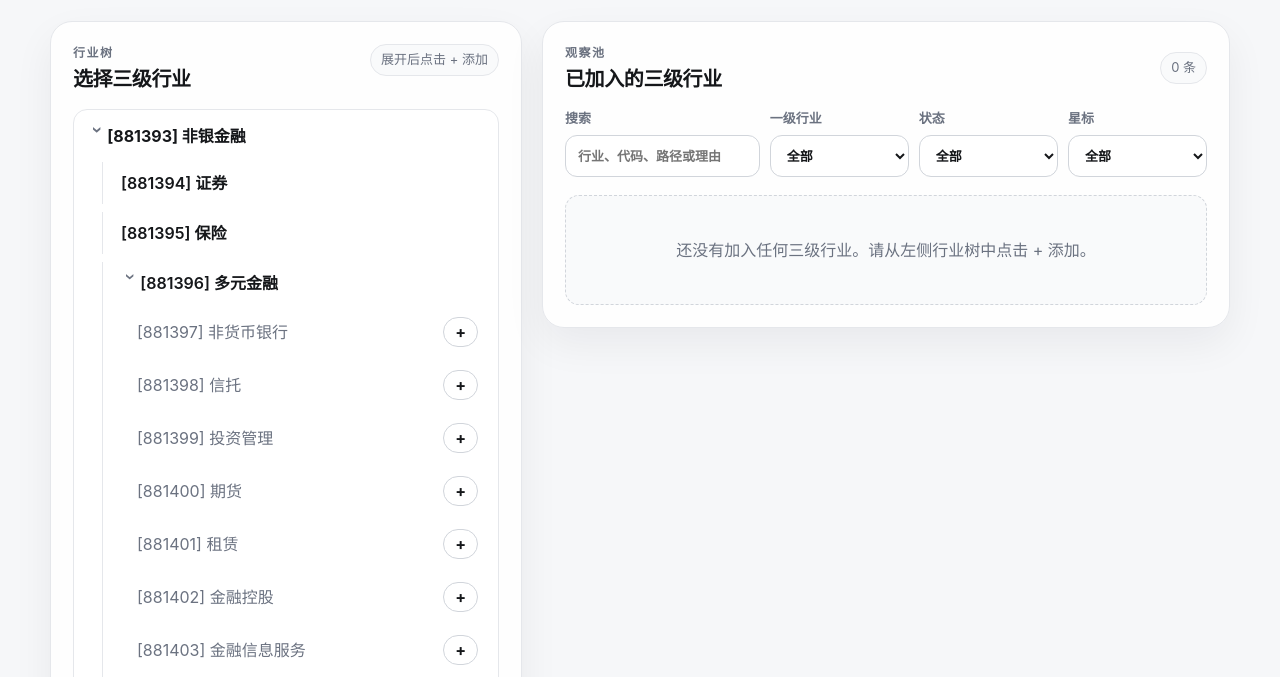
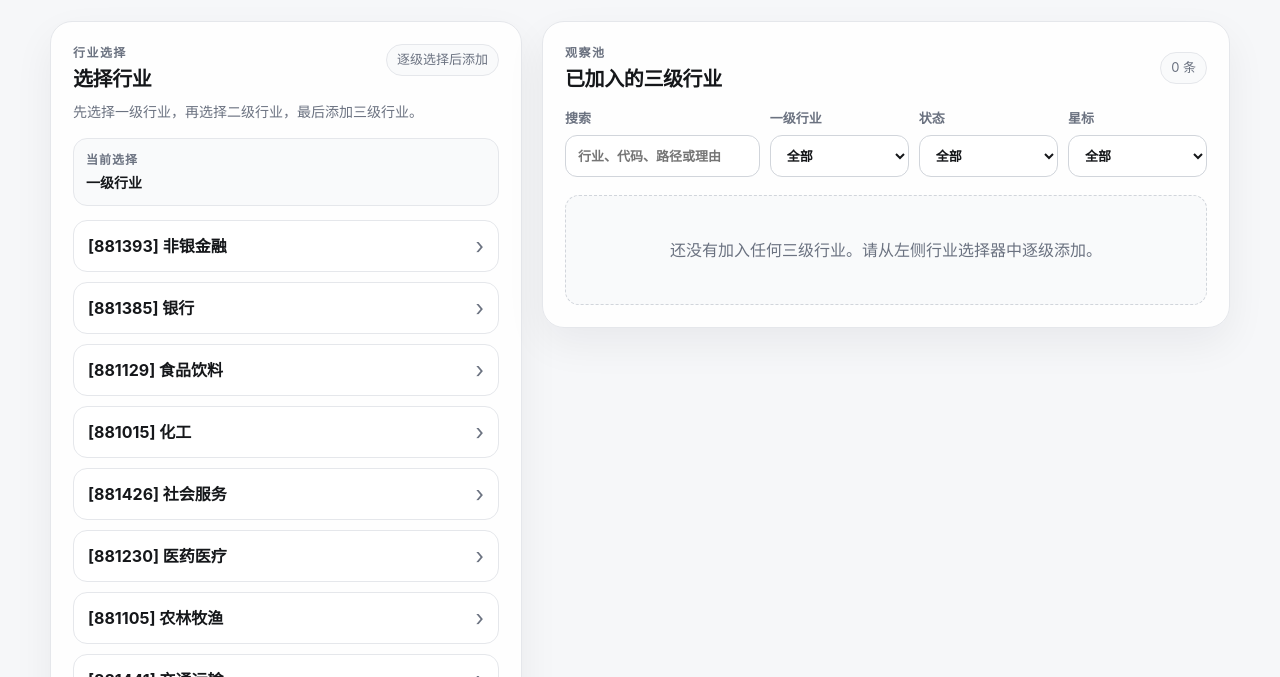
Before and after one commit to Djuicer/Kong_Ming, a plain HTML site: page industry-watchlist/index.html in a window 1280 px wide. Shown: the part 113-790 px from the top of the page. Drawn offline with Linux system fonts and the light colour scheme.

Commit message:
Convert industry tree to drill-down picker

```diff
--- a/industry-watchlist/index.html
+++ b/industry-watchlist/index.html
@@ -20,11 +20,12 @@
       <section class="panel tree-panel" aria-labelledby="tree-title">
         <div class="panel-header">
           <div>
-            <p class="section-label">行业树</p>
-            <h2 id="tree-title">选择三级行业</h2>
+            <p class="section-label">行业选择</p>
+            <h2 id="tree-title">选择行业</h2>
           </div>
-          <span class="hint">展开后点击 + 添加</span>
+          <span class="hint">逐级选择后添加</span>
         </div>
+        <p class="picker-intro">先选择一级行业，再选择二级行业，最后添加三级行业。</p>
         <div id="industryTree" class="industry-tree" aria-live="polite"></div>
       </section>
 
--- a/industry-watchlist/script.js
+++ b/industry-watchlist/script.js
@@ -2643,6 +2643,11 @@ const statusList = ["观察中", "已选股", "已放弃"];
 
 let watchRecords = loadRecords();
 let toastTimer = null;
+let pickerState = {
+  level: 1,
+  selectedLevel1: null,
+  selectedLevel2: null
+};
 
 const elements = {
   industryTree: document.querySelector("#industryTree"),
@@ -2689,20 +2694,6 @@ function hasChildren(industry) {
   return Array.isArray(industry.children) && industry.children.length > 0;
 }
 
-function appendTreeLabel(parent, industry, withChevron) {
-  const wrapper = document.createElement("span");
-
-  if (withChevron) {
-    const chevron = document.createElement("span");
-    chevron.className = "chevron";
-    chevron.textContent = "›";
-    wrapper.appendChild(chevron);
-  }
-
-  wrapper.append(formatIndustryLabel(industry));
-  parent.appendChild(wrapper);
-}
-
 function isAdded(level3Id) {
   return watchRecords.some((record) => record.level3Id === level3Id);
 }
@@ -2717,54 +2708,151 @@ function renderLevel1Filters() {
   });
 }
 
-function renderIndustryTree() {
+function renderIndustryPicker() {
   elements.industryTree.innerHTML = "";
+  elements.industryTree.appendChild(createPickerHeader());
+
+  if (pickerState.level === 1) {
+    renderLevel1Picker();
+    return;
+  }
+
+  if (pickerState.level === 2) {
+    renderLevel2Picker();
+    return;
+  }
+
+  renderLevel3Picker();
+}
+
+function createPickerHeader() {
+  const header = document.createElement("div");
+  header.className = "picker-meta";
+
+  const path = document.createElement("div");
+  path.className = "picker-path";
+
+  const label = document.createElement("span");
+  label.className = "picker-path-label";
+  label.textContent = "当前选择";
+
+  const value = document.createElement("span");
+  value.textContent = getCurrentPickerPath();
+
+  path.append(label, value);
+  header.appendChild(path);
+
+  const actions = document.createElement("div");
+  actions.className = "picker-actions";
+
+  if (pickerState.level === 2) {
+    actions.appendChild(createPickerBackButton("返回一级行业", resetPickerToLevel1));
+  }
+
+  if (pickerState.level === 3) {
+    actions.append(
+      createPickerBackButton("返回二级行业", backToLevel2),
+      createPickerBackButton("重新选择一级行业", resetPickerToLevel1)
+    );
+  }
+
+  if (actions.children.length > 0) {
+    header.appendChild(actions);
+  }
+
+  return header;
+}
+
+function getCurrentPickerPath() {
+  if (pickerState.level === 1 || !pickerState.selectedLevel1) {
+    return "一级行业";
+  }
+
+  const level1Label = formatIndustryLabel(pickerState.selectedLevel1);
+  if (pickerState.level === 2 || !pickerState.selectedLevel2) {
+    return level1Label;
+  }
+
+  return `${level1Label} / ${formatIndustryLabel(pickerState.selectedLevel2)}`;
+}
+
+function createPickerBackButton(text, onClick) {
+  const button = document.createElement("button");
+  button.type = "button";
+  button.className = "picker-back-btn";
+  button.textContent = text;
+  button.addEventListener("click", onClick);
+  return button;
+}
+
+function renderLevel1Picker() {
+  const list = createPickerList();
 
   industryData.forEach((level1) => {
-    const group = document.createElement("article");
-    group.className = "tree-group";
-
-    const hasLevel2 = hasChildren(level1);
-    const level1Row = document.createElement(hasLevel2 ? "button" : "div");
-    level1Row.className = `tree-row tree-toggle${hasLevel2 ? "" : " tree-leaf"}`;
-    appendTreeLabel(level1Row, level1, hasLevel2);
-
-    if (hasLevel2) {
-      level1Row.type = "button";
-      level1Row.setAttribute("aria-expanded", "true");
-    }
-
-    const level1Children = document.createElement("div");
-    level1Children.className = "tree-children";
-
-    if (hasLevel2) {
-      level1Row.addEventListener("click", () => toggleTree(level1Row, level1Children));
-
+    const item = createPickerNavItem(level1, "选择一级行业");
+    item.addEventListener("click", () => {
+      pickerState.level = 2;
+      pickerState.selectedLevel1 = level1;
+      pickerState.selectedLevel2 = null;
+      renderIndustryPicker();
+    });
+    list.appendChild(item);
+  });
+
+  elements.industryTree.appendChild(list);
+}
+
+function renderLevel2Picker() {
+  const level1 = pickerState.selectedLevel1;
+  if (!level1) {
+    resetPickerToLevel1();
+    return;
+  }
+
+  if (!hasChildren(level1)) {
+    elements.industryTree.appendChild(createPickerEmptyState("该一级行业暂无二级行业。"));
+    return;
+  }
+
+  const list = createPickerList();
   level1.children.forEach((level2) => {
-        const level2Group = document.createElement("div");
-        level2Group.className = "level2-group";
-
-        const hasLevel3 = hasChildren(level2);
-        const level2Row = document.createElement(hasLevel3 ? "button" : "div");
-        level2Row.className = `tree-row level2-toggle${hasLevel3 ? "" : " tree-leaf"}`;
-        appendTreeLabel(level2Row, level2, hasLevel3);
-
-        if (hasLevel3) {
-          level2Row.type = "button";
-          level2Row.setAttribute("aria-expanded", "true");
-        }
-
-        const level3List = document.createElement("div");
-        level3List.className = "level3-list";
-
-        if (hasLevel3) {
-          level2Row.addEventListener("click", () => toggleTree(level2Row, level3List));
-
+    const item = createPickerNavItem(level2, "选择二级行业");
+    item.addEventListener("click", () => {
+      pickerState.level = 3;
+      pickerState.selectedLevel2 = level2;
+      renderIndustryPicker();
+    });
+    list.appendChild(item);
+  });
+
+  elements.industryTree.appendChild(list);
+}
+
+function renderLevel3Picker() {
+  const level1 = pickerState.selectedLevel1;
+  const level2 = pickerState.selectedLevel2;
+  if (!level1) {
+    resetPickerToLevel1();
+    return;
+  }
+
+  if (!level2) {
+    backToLevel2();
+    return;
+  }
+
+  if (!hasChildren(level2)) {
+    elements.industryTree.appendChild(createPickerEmptyState("该二级行业暂无三级行业。"));
+    return;
+  }
+
+  const list = createPickerList();
   level2.children.forEach((level3) => {
     const row = document.createElement("div");
-            row.className = "level3-row";
+    row.className = "picker-item picker-leaf-item";
 
     const name = document.createElement("span");
+    name.className = "picker-item-title";
     name.textContent = formatIndustryLabel(level3);
 
     const alreadyAdded = isAdded(level3.id);
@@ -2777,36 +2865,61 @@ function renderIndustryTree() {
     addButton.addEventListener("click", () => addToWatchlist(level1, level2, level3));
 
     row.append(name, addButton);
-            level3List.appendChild(row);
+    list.appendChild(row);
   });
 
-          level2Group.append(level2Row, level3List);
-        } else {
-          level2Group.appendChild(level2Row);
-        }
-
-        level1Children.appendChild(level2Group);
-      });
-
-      group.append(level1Row, level1Children);
-    } else {
-      group.appendChild(level1Row);
-    }
-
-    elements.industryTree.appendChild(group);
-  });
-}
-
-function toggleTree(button, content) {
-  const isExpanded = button.getAttribute("aria-expanded") === "true";
-  button.setAttribute("aria-expanded", String(!isExpanded));
-  content.hidden = isExpanded;
+  elements.industryTree.appendChild(list);
+}
+
+function createPickerList() {
+  const list = document.createElement("div");
+  list.className = "picker-list";
+  return list;
+}
+
+function createPickerNavItem(industry, title) {
+  const button = document.createElement("button");
+  button.type = "button";
+  button.className = "picker-item picker-nav-item";
+  button.title = title;
+
+  const name = document.createElement("span");
+  name.className = "picker-item-title";
+  name.textContent = formatIndustryLabel(industry);
+
+  const arrow = document.createElement("span");
+  arrow.className = "picker-arrow";
+  arrow.textContent = "›";
+  arrow.setAttribute("aria-hidden", "true");
+
+  button.append(name, arrow);
+  return button;
+}
+
+function createPickerEmptyState(message) {
+  const empty = document.createElement("div");
+  empty.className = "empty-state picker-empty";
+  empty.textContent = message;
+  return empty;
+}
+
+function resetPickerToLevel1() {
+  pickerState.level = 1;
+  pickerState.selectedLevel1 = null;
+  pickerState.selectedLevel2 = null;
+  renderIndustryPicker();
+}
+
+function backToLevel2() {
+  pickerState.level = 2;
+  pickerState.selectedLevel2 = null;
+  renderIndustryPicker();
 }
 
 function addToWatchlist(level1, level2, level3) {
   if (isAdded(level3.id)) {
     showToast("该行业已在观察池中");
-    renderIndustryTree();
+    renderIndustryPicker();
     return;
   }
 
@@ -2830,6 +2943,9 @@ function addToWatchlist(level1, level2, level3) {
   });
 
   saveRecords();
+  pickerState.level = 1;
+  pickerState.selectedLevel1 = null;
+  pickerState.selectedLevel2 = null;
   renderAll();
   showToast("已加入观察池");
 }
@@ -2869,7 +2985,7 @@ function renderWatchlist() {
   elements.watchlist.innerHTML = "";
 
   if (watchRecords.length === 0) {
-    elements.watchlist.innerHTML = '<div class="empty-state">还没有加入任何三级行业。请从左侧行业树中点击 + 添加。</div>';
+    elements.watchlist.innerHTML = '<div class="empty-state">还没有加入任何三级行业。请从左侧行业选择器中逐级添加。</div>';
     return;
   }
 
@@ -3018,7 +3134,7 @@ function showToast(message) {
 }
 
 function renderAll() {
-  renderIndustryTree();
+  renderIndustryPicker();
   renderWatchlist();
 }
 
--- a/industry-watchlist/styles.css
+++ b/industry-watchlist/styles.css
@@ -132,93 +132,112 @@ h2 {
   font-size: 13px;
 }
 
+.picker-intro {
+  margin: -8px 0 16px;
+  color: var(--muted);
+  font-size: 14px;
+}
+
 .industry-tree {
+  display: grid;
+  gap: 14px;
+}
+
+.picker-meta {
+  display: grid;
+  gap: 10px;
+  padding: 12px;
+  border: 1px solid var(--border);
+  border-radius: var(--radius-md);
+  background: var(--surface-muted);
+}
+
+.picker-path {
+  display: grid;
+  gap: 3px;
+  color: var(--text);
+  font-size: 14px;
+  font-weight: 700;
+}
+
+.picker-path-label {
+  color: var(--muted);
+  font-size: 12px;
+  letter-spacing: 0.08em;
+  text-transform: uppercase;
+}
+
+.picker-actions {
+  display: flex;
+  flex-wrap: wrap;
+  gap: 8px;
+}
+
+.picker-back-btn {
+  min-height: 34px;
+  padding: 0 12px;
+  border: 1px solid var(--border-strong);
+  border-radius: 999px;
+  background: var(--surface);
+  color: var(--text);
+  font-size: 14px;
+  font-weight: 700;
+  transition: background 0.15s ease, border-color 0.15s ease;
+}
+
+.picker-back-btn:hover {
+  border-color: #9ca3af;
+  background: var(--surface-muted);
+}
+
+.picker-list {
   display: grid;
   gap: 10px;
 }
 
-.tree-group {
-  border: 1px solid var(--border);
-  border-radius: var(--radius-md);
-  background: var(--surface);
-  overflow: hidden;
-}
-
-.tree-row {
+.picker-item {
   display: flex;
   align-items: center;
   justify-content: space-between;
   gap: 12px;
   width: 100%;
-  border: 0;
-  background: transparent;
+  min-height: 52px;
+  padding: 13px 14px;
+  border: 1px solid var(--border);
+  border-radius: var(--radius-md);
+  background: var(--surface);
   color: var(--text);
   text-align: left;
 }
 
-.tree-toggle {
-  padding: 14px 14px;
+.picker-nav-item {
+  transition: background 0.15s ease, border-color 0.15s ease, transform 0.15s ease;
+}
+
+.picker-nav-item:hover {
+  border-color: var(--border-strong);
+  background: var(--surface-muted);
+  transform: translateY(-1px);
+}
+
+.picker-leaf-item {
+  color: var(--muted);
+}
+
+.picker-item-title {
+  min-width: 0;
   font-weight: 700;
 }
 
-.tree-toggle:hover {
-  background: var(--surface-muted);
+.picker-arrow {
+  flex: 0 0 auto;
+  color: var(--muted);
+  font-size: 22px;
+  line-height: 1;
 }
 
-.chevron {
-  display: inline-block;
-  width: 1.2em;
-  color: var(--muted);
-  transition: transform 0.16s ease;
-}
-
-.tree-toggle[aria-expanded="true"] .chevron,
-.level2-toggle[aria-expanded="true"] .chevron {
-  transform: rotate(90deg);
-}
-
-.tree-leaf {
-  cursor: default;
-}
-
-.tree-children {
-  display: grid;
-  gap: 8px;
-  padding: 0 12px 12px 28px;
-}
-
-.tree-children[hidden] {
-  display: none;
-}
-
-.level2-group {
-  border-left: 1px solid var(--border);
-  padding-left: 10px;
-}
-
-.level2-toggle {
-  padding: 9px 8px;
-  border-radius: 10px;
-  font-weight: 600;
-}
-
-.level2-toggle:hover {
-  background: var(--surface-muted);
-}
-
-.level3-list {
-  display: grid;
-  gap: 7px;
-  padding: 5px 0 3px 24px;
-}
-
-.level3-row {
-  display: flex;
-  align-items: center;
-  justify-content: space-between;
-  gap: 12px;
-  padding: 8px 8px 8px 0;
-  color: var(--muted);
+.picker-empty {
+  padding: 28px 18px;
 }
 
 .add-btn,
@@ -233,6 +252,7 @@ h2 {
 }
 
 .add-btn {
+  flex: 0 0 auto;
   min-width: 34px;
   height: 30px;
   padding: 0 11px;
@@ -488,7 +508,7 @@ textarea:focus {
     grid-template-columns: 1fr;
   }
 
-  .level3-row {
+  .picker-leaf-item {
     align-items: flex-start;
   }
 
```
Lines whose indentation alone changed are shown as unchanged.
